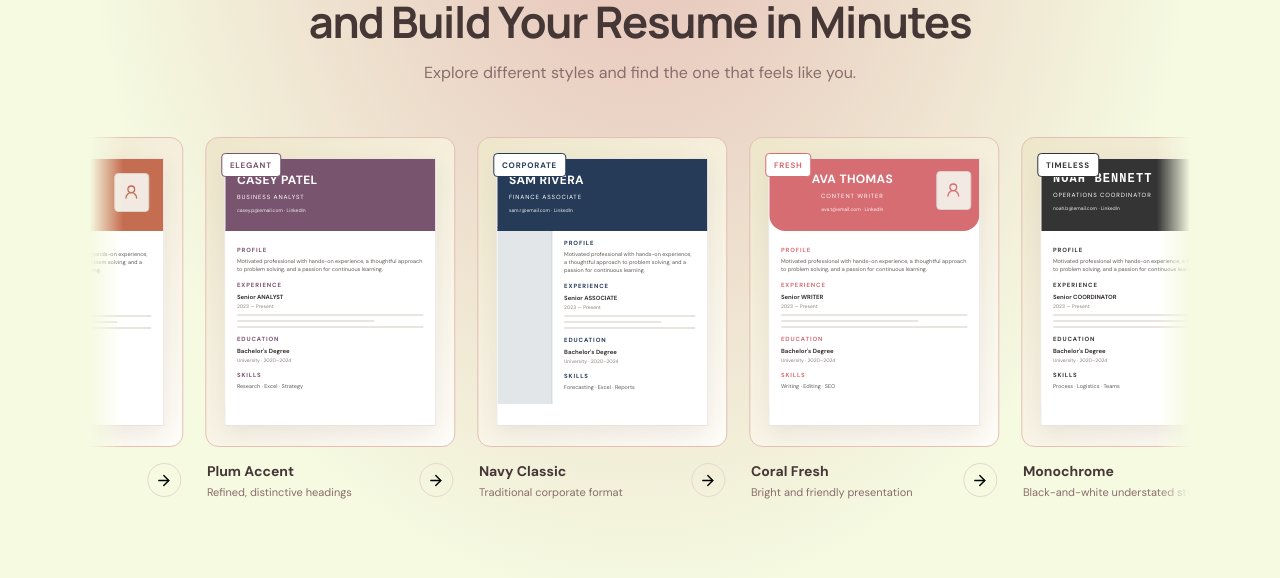
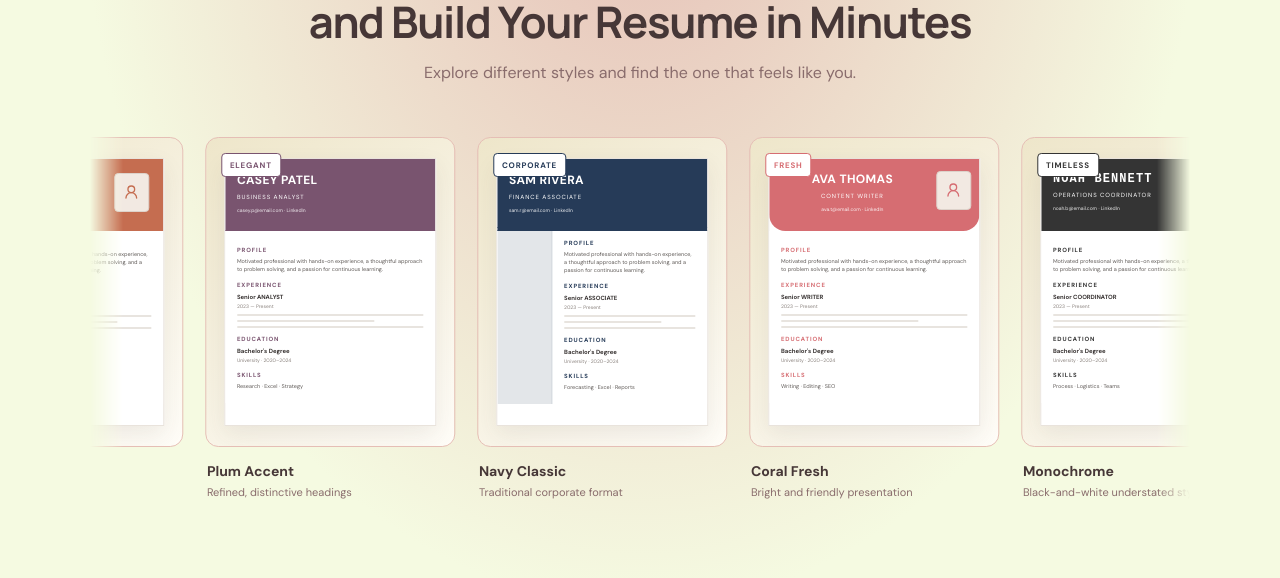
Before and after one commit to imsomya22092005-bot/Resumeforge, a React (Vite) app in the folder frontend/: page / in a window 1280 px wide. Shown: the part 1100-1678 px from the top of the page. Built offline with nearby package versions, Linux system fonts and the light colour scheme.

Commit message:
Select resume template on click and show Use template action below

```diff
--- a/frontend/src/App.jsx
+++ b/frontend/src/App.jsx
@@ -629,18 +629,23 @@ function Field({ label, value, onChange, placeholder = '', multiline = false })
 }
 
 function TemplateCard({ item, index, onChoose, accent, palette, onColorChange }) {
+  const [isSelected, setIsSelected] = useState(false);
   const safeAccent = typeof accent === 'string' && accent ? accent : (item?.color || '#896C6C');
   const safePalette = (Array.isArray(palette) ? palette : defaultPalette).filter(color => typeof color === 'string' && color.trim());
   const colors = safePalette.length ? safePalette : defaultPalette;
-  return <article className="template-card"><button className="template-art resume-card-art" onClick={() => onChoose(safeAccent)} aria-label={'Choose '+item.name+' template'} style={{'--resume-accent':safeAccent}}>
+  return <article className={'template-card'+(isSelected ? ' template-card-selected' : '')}>
+    <button type="button" className="template-art resume-card-art" onClick={() => setIsSelected(true)} aria-label={'Select '+item.name+' template'} aria-pressed={isSelected} style={{'--resume-accent':safeAccent}}>
       <div className={'mini-resume mini-'+item.id+' '+(item.columns===2?'mini-two-column':'mini-one-column')} style={{'--resume-accent':safeAccent}}>
         <div className="mini-resume-head" style={{backgroundColor:safeAccent}}>{item.photo && <div className="mini-headshot" aria-label="Photo placeholder"><UserRound size={16}/></div>}<div className="mini-person">{item.person || 'ALEX MORGAN'}</div><div className="mini-role">{item.role || 'SOFTWARE DEVELOPER'}</div><div className="mini-contact">{item.email || 'alex.morgan@email.com'} · LinkedIn</div></div>
         <div className="mini-resume-body"><div className="mini-section" style={{color:safeAccent}}>PROFILE</div><p className="mini-copy">Motivated professional with hands-on experience, a thoughtful approach to problem solving, and a passion for continuous learning.</p>
         <div className="mini-section" style={{color:safeAccent}}>EXPERIENCE</div><strong className="mini-job">Senior {item.role.split(' ').slice(-1)[0]}</strong><small className="mini-date">2023 — Present</small><div className="mini-line"></div><div className="mini-line medium"></div><div className="mini-line"></div>
         <div className="mini-section" style={{color:safeAccent}}>EDUCATION</div><strong className="mini-job">Bachelor's Degree</strong><small className="mini-date">University · 2020–2024</small>
         <div className="mini-section" style={{color:safeAccent}}>SKILLS</div><p className="mini-copy">{item.skills}</p></div>
-    </div><span className="template-badge">{item.tag}</span><span className="template-hover">Use this template <ArrowRight size={14}/></span></button>
-    <div className="template-meta"><div><h3>{item.name}</h3><p>{item.detail}</p></div><button className="round-arrow" onClick={() => onChoose(safeAccent)} aria-label={'Use '+item.name}><ArrowRight size={17}/></button></div></article>;
+      </div><span className="template-badge">{item.tag}</span><span className="template-hover">Select template <ArrowRight size={14}/></span>
+    </button>
+    <div className="template-meta"><div><h3>{item.name}</h3><p>{item.detail}</p></div></div>
+    {isSelected && <button type="button" className="button button-primary template-use-button" onClick={() => onChoose(safeAccent)}>Use template <ArrowRight size={16}/></button>}
+  </article>;
 }
 function ResumePreview({ resume, template, accent }) {
   const skills = (resume.skills || '').split(',').map(s => s.trim()).filter(Boolean);
```
Lines whose indentation alone changed are shown as unchanged.
